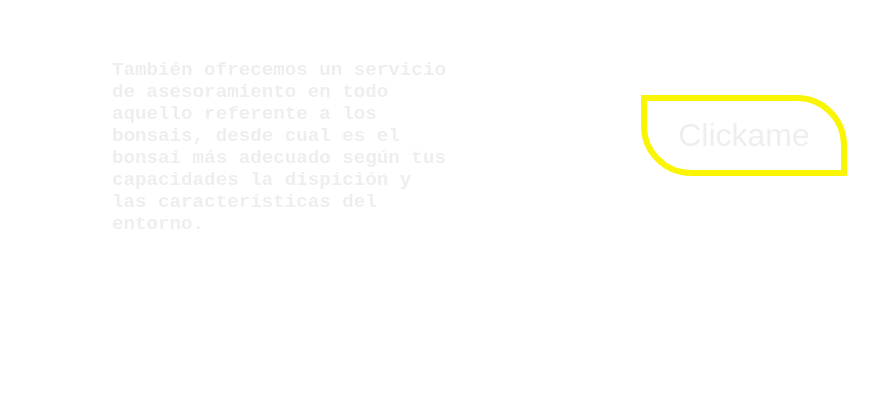
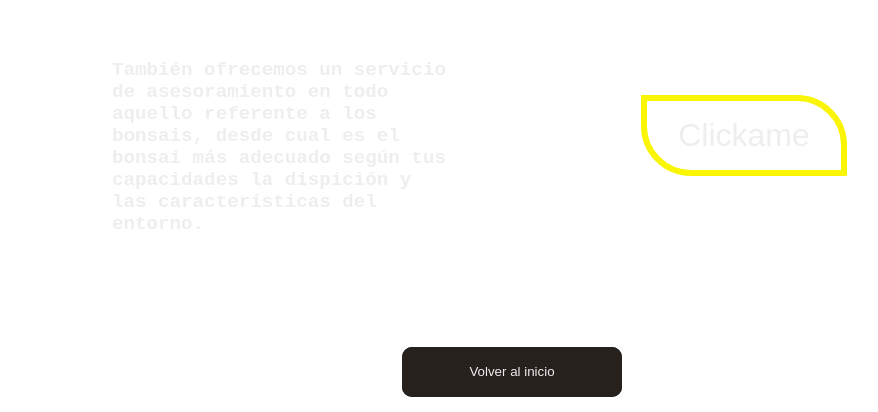
Before and after one commit to jandroMS3/webBonsais, a plain HTML site: page services.html in a window 1280 px wide. Shown: the part 532-944 px from the top of the page, without its empty margins (128-1006 px from the left). Before the commit the page ends 864 px from the top, so only its background shows below. Drawn offline with Linux system fonts and the light colour scheme.

Commit message:
adding home button to service page

```diff
--- a/services.css
+++ b/services.css
@@ -98,3 +98,83 @@ h1 {
     display: none;
     margin: 0 auto;
 }
+/* estilos de return home */
+.returnHomeContainer {
+    margin: 0;
+    padding: 0;
+    width: 100%;
+    height: 5rem;
+    display: flex;
+    flex-direction: row;
+    justify-content: center;
+    align-items: center;
+
+}
+
+.glow-on-hover {
+    width: 220px;
+    height: 50px;
+    border: none;
+    outline: none;
+    color: var(--white);
+    background: var(--brown);
+    cursor: pointer;
+    position: relative;
+    z-index: 0;
+    border-radius: 10px;
+}
+
+.glow-on-hover:before {
+    content: '';
+    background: linear-gradient(45deg, #ff0000, #ff7300, #fffb00, #48ff00, #00ffd5, #002bff, #7a00ff, #ff00c8, #ff0000);
+    position: absolute;
+    top: -2px;
+    left: -2px;
+    background-size: 400%;
+    z-index: -1;
+    filter: blur(5px);
+    width: calc(100% + 4px);
+    height: calc(100% + 4px);
+    animation: glowing 20s linear infinite;
+    opacity: 0;
+    transition: opacity .3s ease-in-out;
+    border-radius: 10px;
+}
+
+.glow-on-hover:active {
+    color: var(--brown);
+}
+
+.glow-on-hover:active:after {
+    background: transparent;
+}
+
+.glow-on-hover:hover:before {
+    opacity: 1;
+}
+
+.glow-on-hover:after {
+    z-index: -1;
+    content: '';
+    position: absolute;
+    width: 100%;
+    height: 100%;
+    background: var(--brown);
+    left: 0;
+    top: 0;
+    border-radius: 10px;
+}
+
+@keyframes glowing {
+    0% {
+        background-position: 0 0;
+    }
+
+    50% {
+        background-position: 400% 0;
+    }
+
+    100% {
+        background-position: 0 0;
+    }
+}
--- a/services.html
+++ b/services.html
@@ -39,6 +39,11 @@
         </div>
     </div>
 
+    <section class="returnHomeContainer">
+        <button class="glow-on-hover" id="botonVolverAlInicio" type="button">Volver al inicio</button>
+    </section>
+
+
     <script src="./services.js"></script>
 </body>
 
--- a/services.js
+++ b/services.js
@@ -36,4 +36,9 @@ document.addEventListener("DOMContentLoaded", function () {
       imagen.style.opacity = "0";
     }
   });
+  const botonRedireccionar = document.getElementById("botonVolverAlInicio");
+
+  botonRedireccionar.addEventListener("click", function () {
+    window.location.href = "./index.html";
+  });
 });
```
